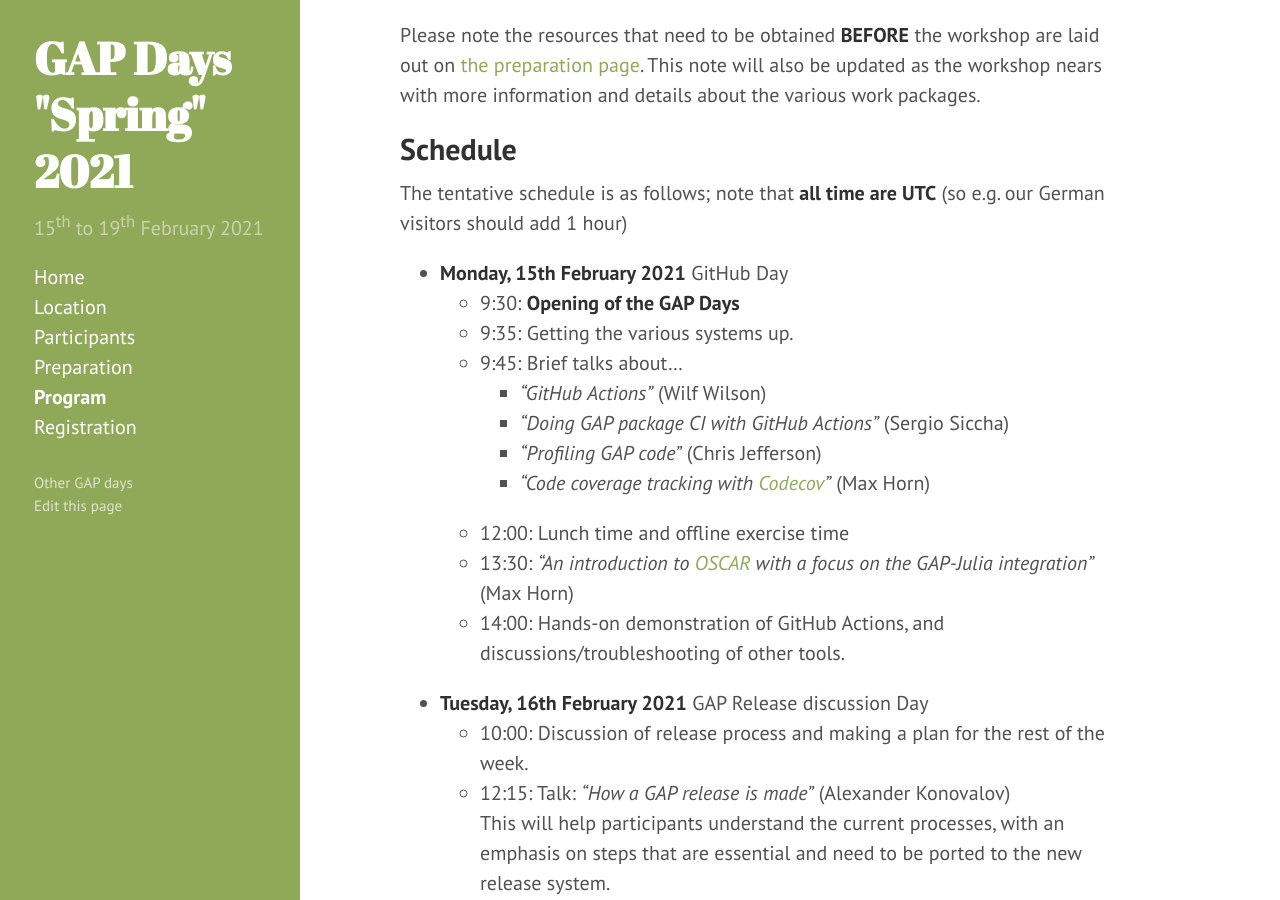
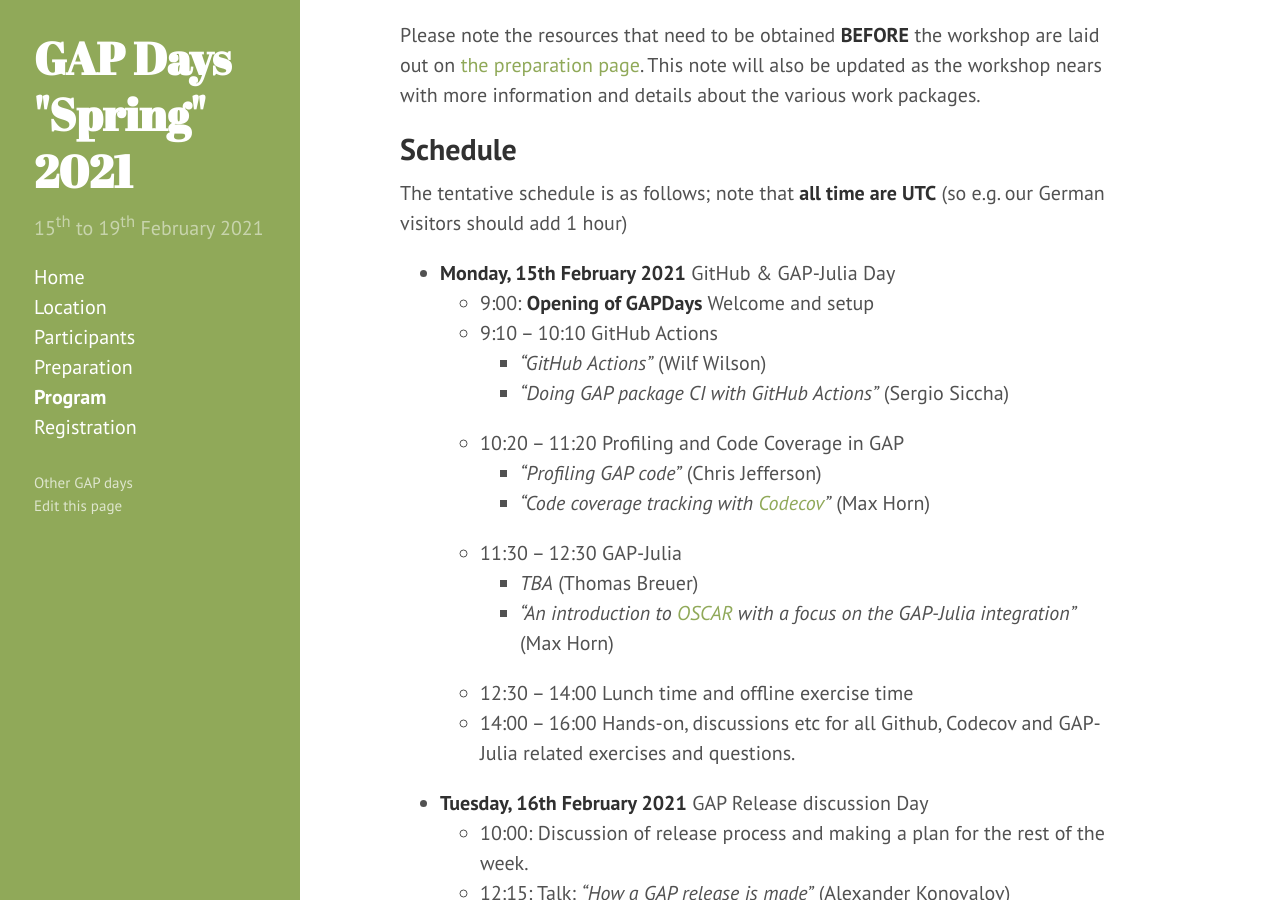
Before and after one commit to gapdays/gapdays2021-spring, a Jekyll site: the page built from program.md, in a window 1280 px wide and 900 px high, scrolled down 307 px. Built offline with Jekyll 4.4.1, drawn with Linux system fonts in a browser that asks for light colours.

Commit message:
program reschuffle

```diff
--- a/program.md
+++ b/program.md
@@ -21,17 +21,19 @@ about the various work packages.
 
 ## Schedule
 The tentative schedule is as follows; note that **all time are UTC** (so e.g. our German visitors should add 1 hour)
-- **Monday, 15th February 2021** GitHub Day
-  - 9:30: **Opening of the GAP Days**
-  - 9:35: Getting the various systems up.
-  - 9:45: Brief talks about...
-      - *"GitHub Actions"* (Wilf Wilson)
-      - *"Doing GAP package CI with GitHub Actions"* (Sergio Siccha)
-      - *"Profiling GAP code"* (Chris Jefferson)
-      - *"Code coverage tracking with [Codecov](https://codecov.io)"* (Max Horn)
-  - 12:00: Lunch time and offline exercise time
-  - 13:30: *"An introduction to [OSCAR](https://oscar.computeralgebra.de) with a focus on the GAP-Julia integration"* (Max Horn)
-  - 14:00: Hands-on demonstration of GitHub Actions, and discussions/troubleshooting of other tools.
+- **Monday, 15th February 2021** GitHub & GAP-Julia Day
+  - 9:00: **Opening of GAPDays**  Welcome and setup
+  - 9:10 -- 10:10 GitHub Actions
+    - *"GitHub Actions"* (Wilf Wilson)
+    - *"Doing GAP package CI with GitHub Actions"* (Sergio Siccha)
+  - 10:20 -- 11:20 Profiling and Code Coverage in GAP
+    - *"Profiling GAP code"* (Chris Jefferson)
+    - *"Code coverage tracking with [Codecov](https://codecov.io)"* (Max Horn)
+  - 11:30 -- 12:30 GAP-Julia
+    - *TBA* (Thomas Breuer)
+    - *"An introduction to [OSCAR](https://oscar.computeralgebra.de) with a focus on the GAP-Julia integration"* (Max Horn)
+  - 12:30 -- 14:00 Lunch time and offline exercise time
+  - 14:00 -- 16:00 Hands-on, discussions etc for all Github, Codecov and GAP-Julia related exercises and questions.
 - **Tuesday, 16th February 2021**  GAP Release discussion Day
   - 10:00: Discussion of release process and making a plan for the rest of the week.
   - 12:15: Talk: *"How a GAP release is made"* (Alexander Konovalov)<br>
```
